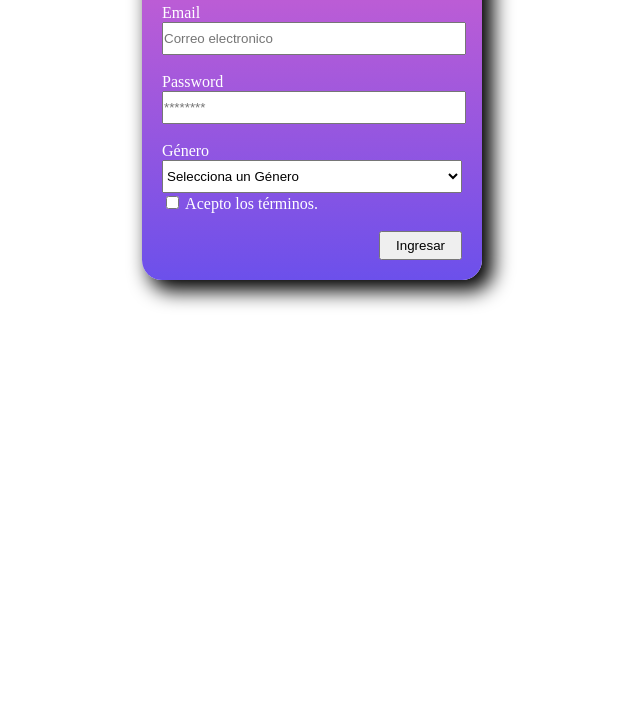
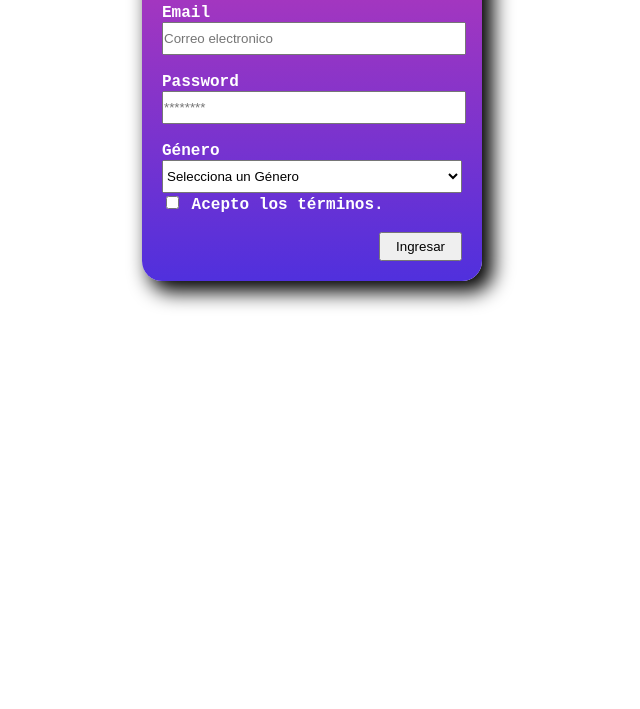
Before and after one commit to TitanStudios/aspirantes-mir-html-y-css, a plain HTML site: page ejercicio2-html-y-css/index.html in a window 1280 px wide. Shown: the part 91-800 px from the top of the page, without its empty margins (328-968 px from the left). Drawn offline with Linux system fonts and the light colour scheme.

Commit message:
Modificacion archivo index

```diff
--- a/ejercicio2-html-y-css/index.html
+++ b/ejercicio2-html-y-css/index.html
@@ -36,7 +36,7 @@
             Acepto los términos. <br/>
         </label>
         <br/>
-        <div id="boton"><input class="boton" type="button" value="Ingresar"></div>
+        <div class="botondiv"><input class="boton" type="button" value="Ingresar"></div>
         </form>
     </div>
 </body>
--- a/ejercicio2-html-y-css/styles.css
+++ b/ejercicio2-html-y-css/styles.css
@@ -3,8 +3,10 @@ div.formulario {
     padding: 20px;
     border-radius: 20px;
     margin: 0 auto;
-    background: linear-gradient(#d360cf,#6c50eb);
+    background: linear-gradient(#bb38b7,#5030dd);
     box-shadow: 9px 9px 20px 2px;
+    font-family: 'Courier New', Courier, monospace;
+    font-weight: bold;
 }
 h2 {
     color: white;
@@ -26,7 +28,21 @@ input.boton{
     padding-right: 15px;
 }
 
- #boton {
+ div.botondiv {
    display: flex;
    justify-content: end;
  }
+
+// mobil
+@media (min-width: 500px) {
+    div.formulario {
+        width: 100%;
+    }
+}
+
+// pantallas grandes
+@media (min-width: 1200px) {
+    div.formulario {
+        width: 300px;
+    }
+}
```
